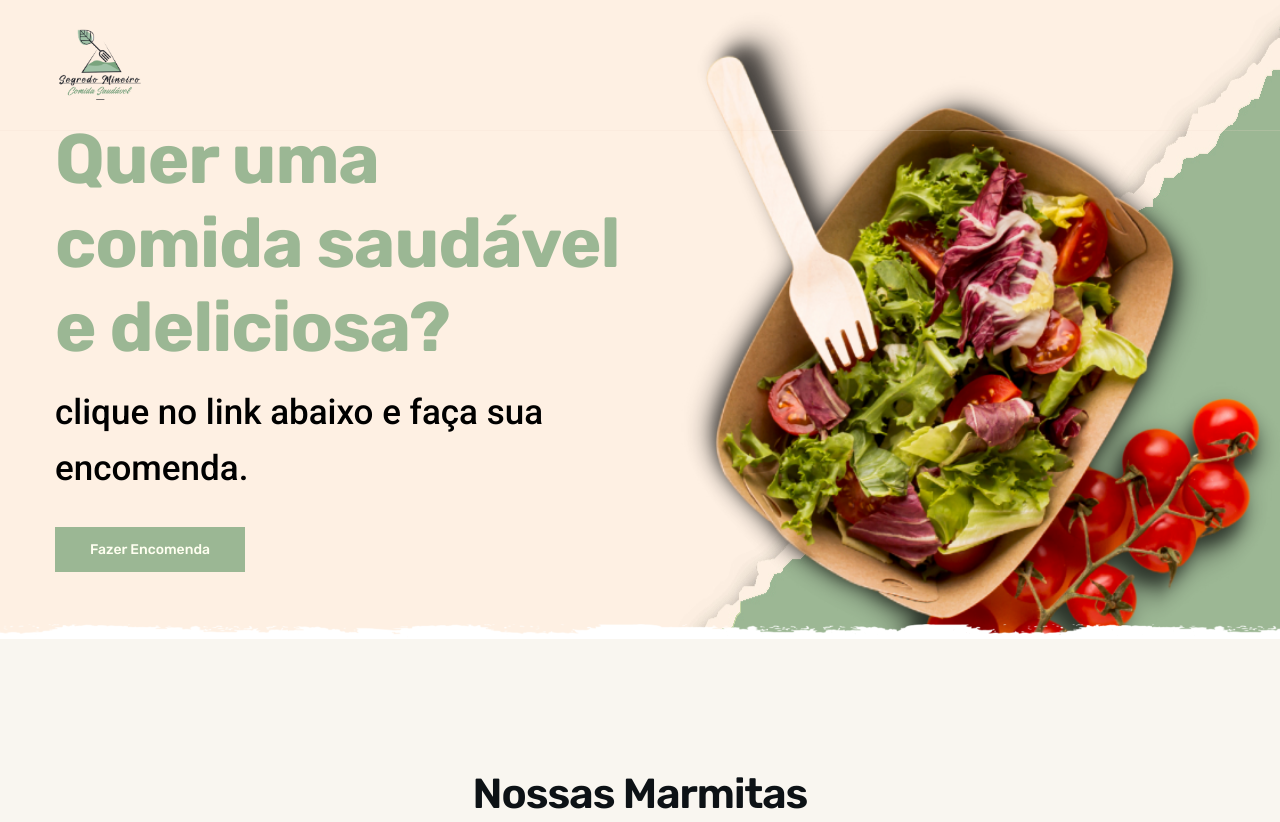
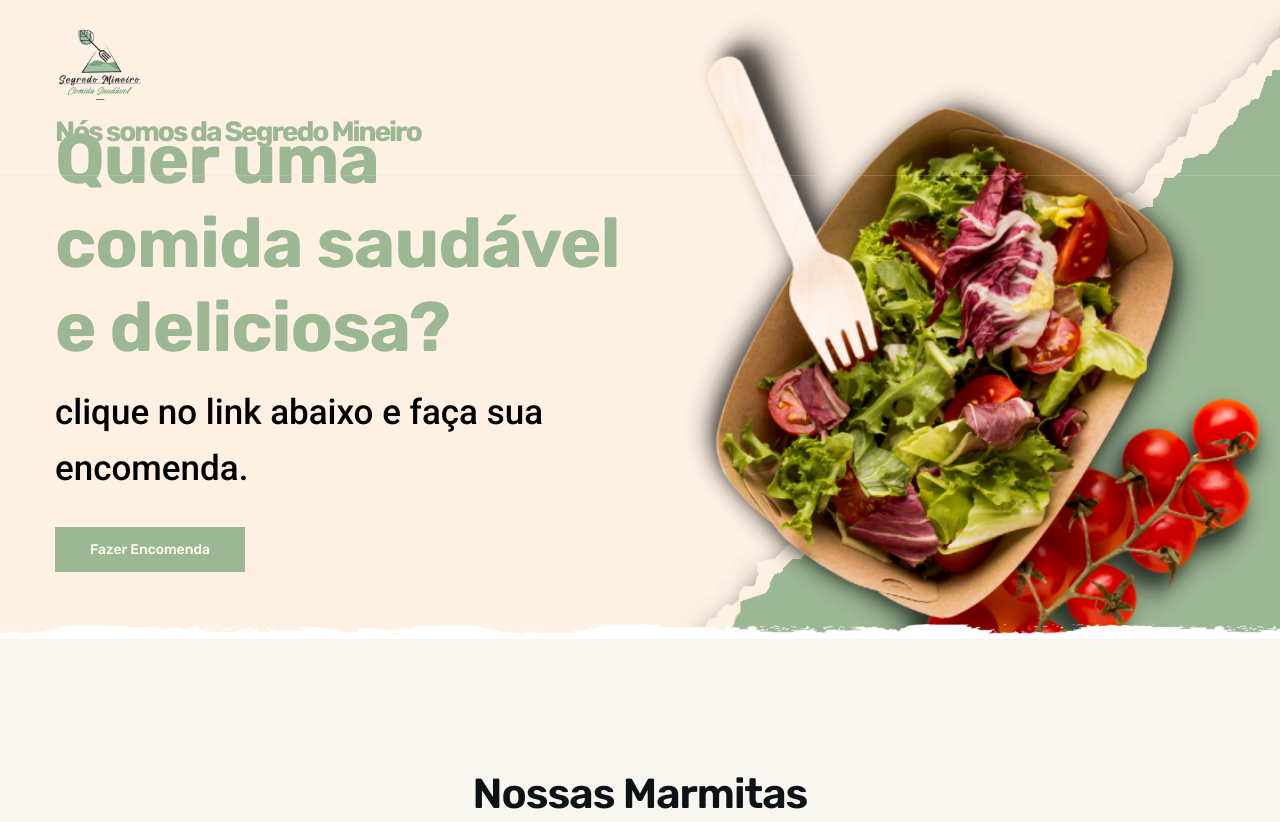
Before and after one commit to luisricardocurvo/segredomineiro, a plain HTML site: page index.html in a window 1280 px wide. Shown: the top 822 px of the page. Drawn offline with nearby package versions, Linux system fonts and the light colour scheme.

Commit message:
Update index.html

```diff
--- a/index.html
+++ b/index.html
@@ -46,7 +46,7 @@
 
       <h1>
         <a href="#" class="logo"><img src="./assets/images/logo.png" width="90" height="90" loading="lazy"
-                  class="logo"></a>
+                  class="logo"> <span>Nós somos da Segredo Mineiro</span></a>
       </h1>
 
 
```
